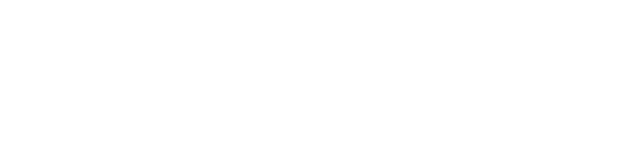
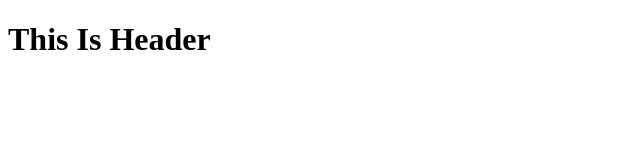
Before and after one commit to PattyRuk/HTML, a plain HTML site: page index.html in a window 1280 px wide. Shown: the whole page, without its empty margins (0-640 px from the left). Drawn offline with Linux system fonts and the light colour scheme.

Commit message:
added header 1

```diff
--- a/index.html
+++ b/index.html
@@ -11,6 +11,6 @@
         <title> HTML</title>
     </head>
     <body>
-
+        <h1>This Is Header</h1>
     </body>
 </html>
```
